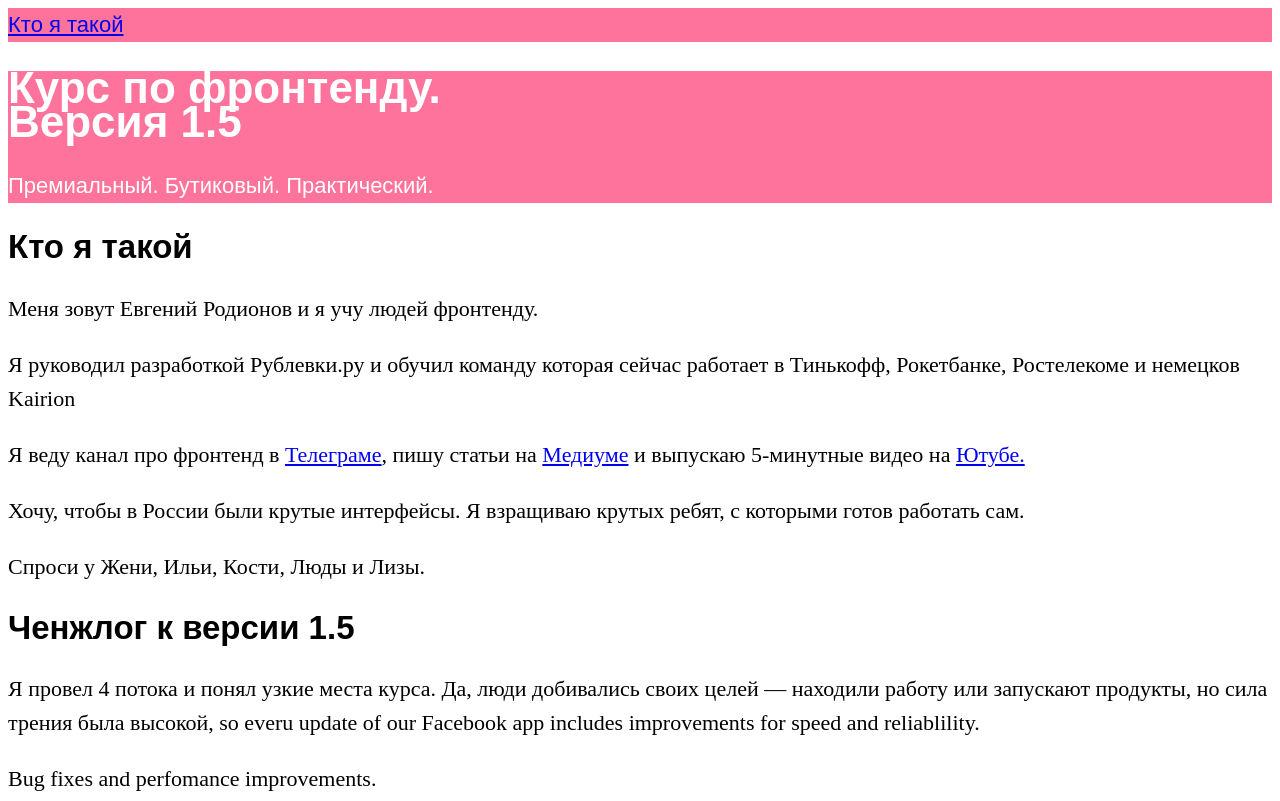
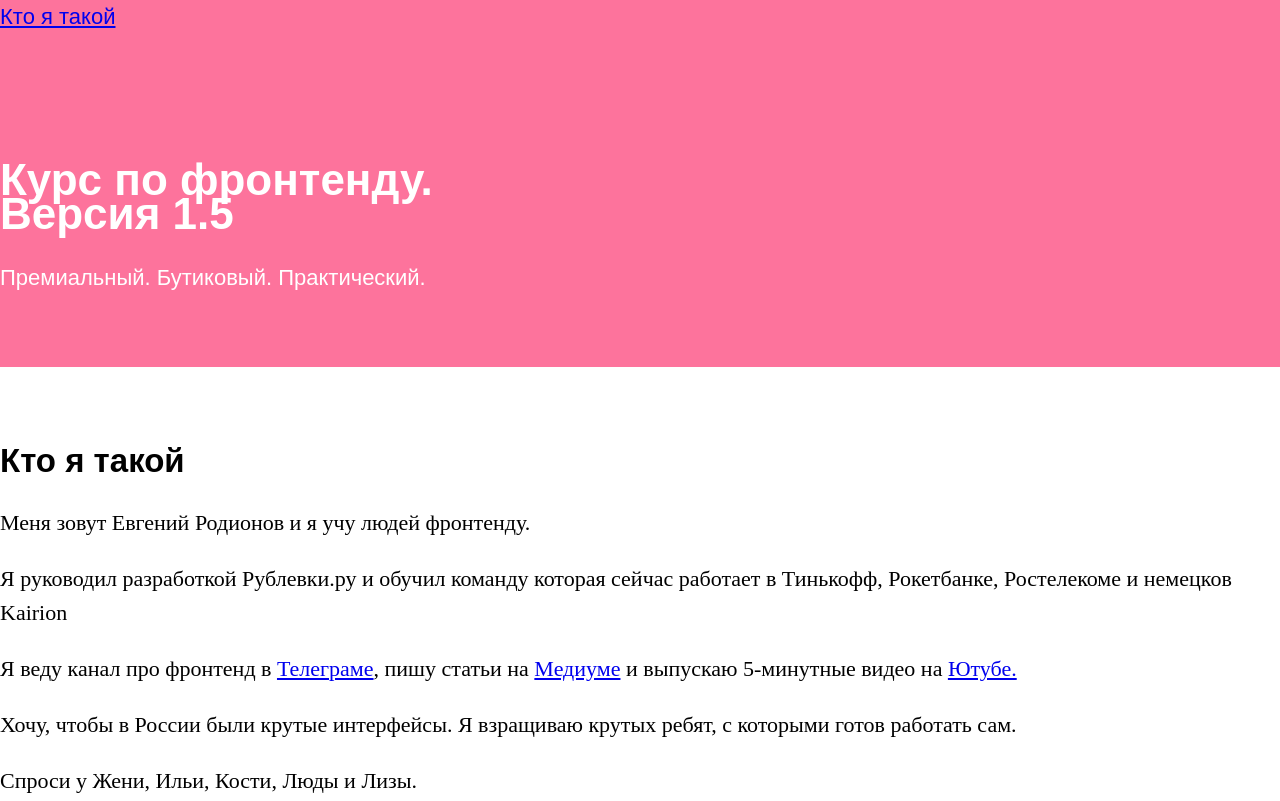
Before and after one commit to bluzir/verstka, a plain HTML site: page index.html in a window 1280 px wide. Shown: the top 801 px of the page. Drawn offline with nearby package versions, Linux system fonts and the light colour scheme.

Commit message:
Lesson 5: Block model

```diff
--- a/index.html
+++ b/index.html
@@ -3,20 +3,21 @@
 
 <head>
     <link rel="stylesheet" href="./style.css">
+    <link rel="stylesheet" href="https://necolas.github.io/normalize.css/7.0.0/normalize.css">
     <title>Курс по фронтенду 1.5</title>
 </head>
 
 <body>
     <nav>
         <a href="#whoami">Кто я такой</a>
+        <header>
+            <h1>Курс по фронтенду.
+                <br>Версия 1.5</h1>
+            <p>Премиальный. Бутиковый. Практический.</p>
+        </header>
     </nav>
-    <header>
-        <h1>Курс по фронтенду.
-            <br>Версия 1.5</h1>
-        <p>Премиальный. Бутиковый. Практический.</p>
-    </header>
     <main>
-        <section id="#whoami">
+        <section class="second" id="#whoami">
             <h2>Кто я такой</h2>
             <p>Меня зовут Евгений Родионов и я учу людей фронтенду.</p>
             <p>Я руководил разработкой Рублевки.ру и обучил команду которая сейчас работает в Тинькофф, Рокетбанке, Ростелекоме
--- a/style.css
+++ b/style.css
@@ -10,7 +10,18 @@ header {
   font-family: Arial, Helvetica, sans-serif;
 }
 
+header {
+  padding: 100px 0px 50px;
+}
+
 h1,
 h2 {
   font-family: Arial, Helvetica, sans-serif;
 }
+
+h1 {
+  margin-bottom: 10px;
+}
+.second {
+  padding: 50px 0;
+}
```
